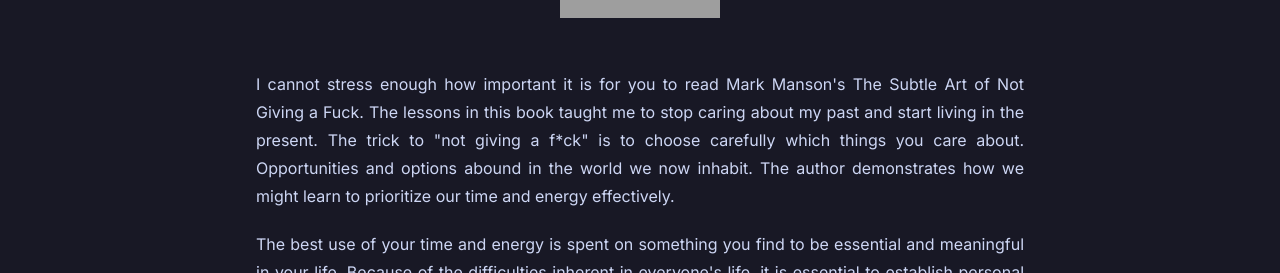
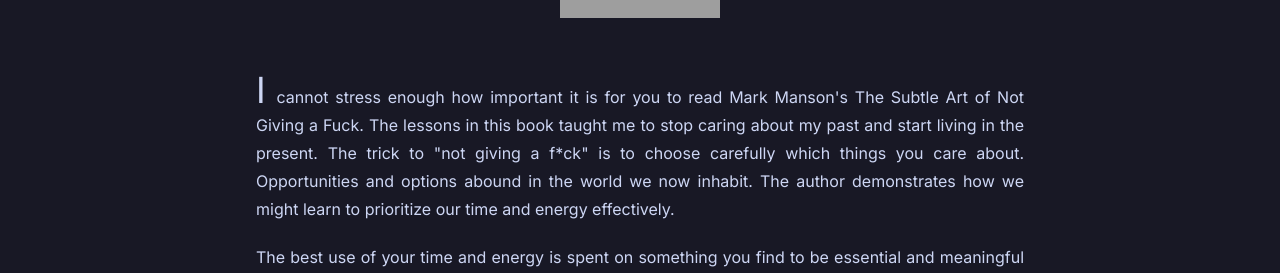
Before and after one commit to codewithjom/homepage, a Next.js app: page /blog/the-subtle in a window 1280 px wide. Shown: the part 398-671 px from the top of the page. Built offline with nearby package versions, Linux system fonts and the light colour scheme; grey boxes are pictures that could not be loaded.

Commit message:
feat: updates.

```diff
--- a/app/contents/thesubtle.mdx
+++ b/app/contents/thesubtle.mdx
@@ -1,14 +1,14 @@
 # Making the most of life by not caring a f\*ck
 
-<div class='flex justify-center'>
+<div className='flex justify-center'>
   <img
     src='https://jamesclear.com/wp-content/uploads/2016/08/The-Subtle-Art-of-Not-Giving-a-Fuck-by-Mark-Manson.png'
-    class='w-40'
+    className='w-40'
   />
 </div>
 
-<div class='text-justify'>
-I cannot stress enough how important it is for you to read Mark Manson's The Subtle Art of Not Giving a Fuck. The lessons in this book taught me to stop caring about my past and start living in the present. The trick to "not giving a f\*ck" is to choose carefully which things you care about. Opportunities and options abound in the world we now inhabit. The author demonstrates how we might learn to prioritize our time and energy effectively.
+<div className='text-justify'>
+<span className='text-4xl mr-1'>I</span> cannot stress enough how important it is for you to read Mark Manson's The Subtle Art of Not Giving a Fuck. The lessons in this book taught me to stop caring about my past and start living in the present. The trick to "not giving a f\*ck" is to choose carefully which things you care about. Opportunities and options abound in the world we now inhabit. The author demonstrates how we might learn to prioritize our time and energy effectively.
 
 The best use of your time and energy is spent on something you find to be essential and meaningful in your life. Because of the difficulties inherent in everyone's life, it is essential to establish personal significance in order to maintain the motivation to work through those difficulties. As a result, we might conclude that the secret to happiness is not caring about a wider range of issues, but rather caring deeply just about those that are in line with one's own ideals.
 
```
